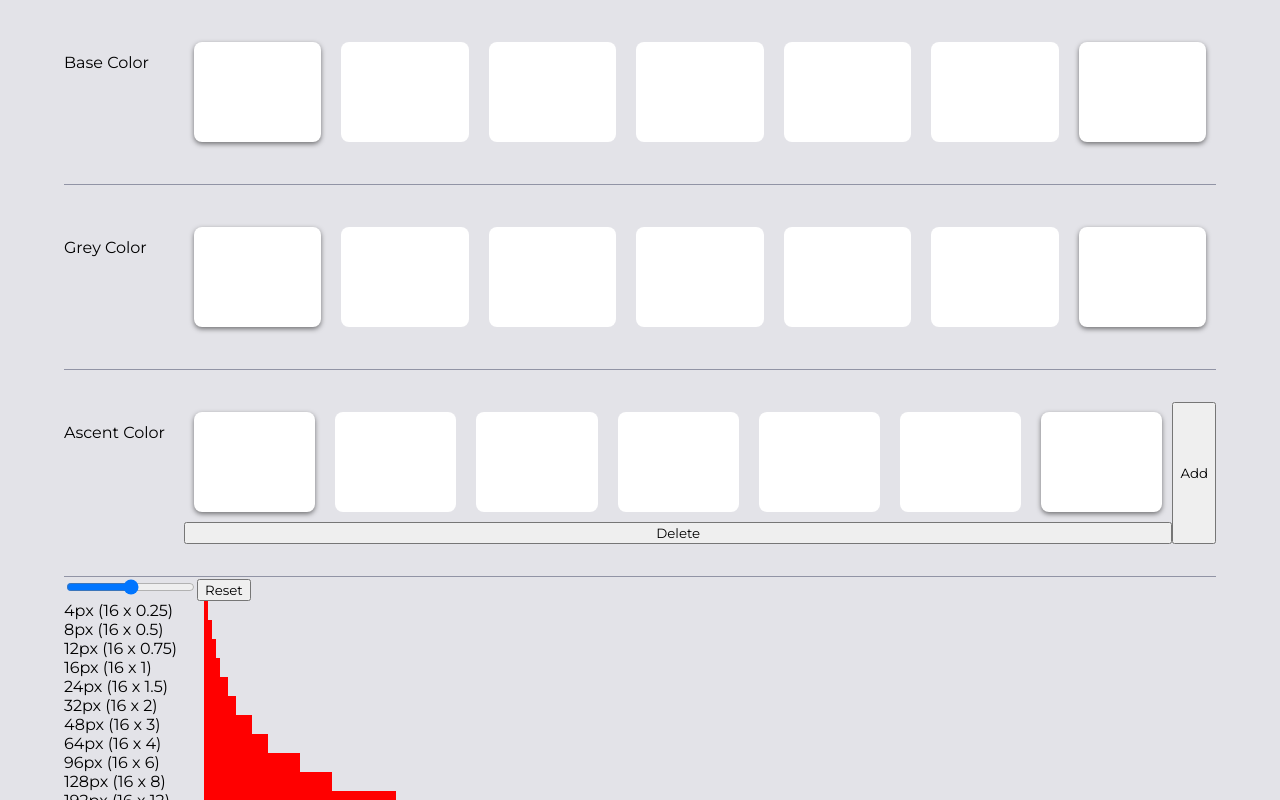
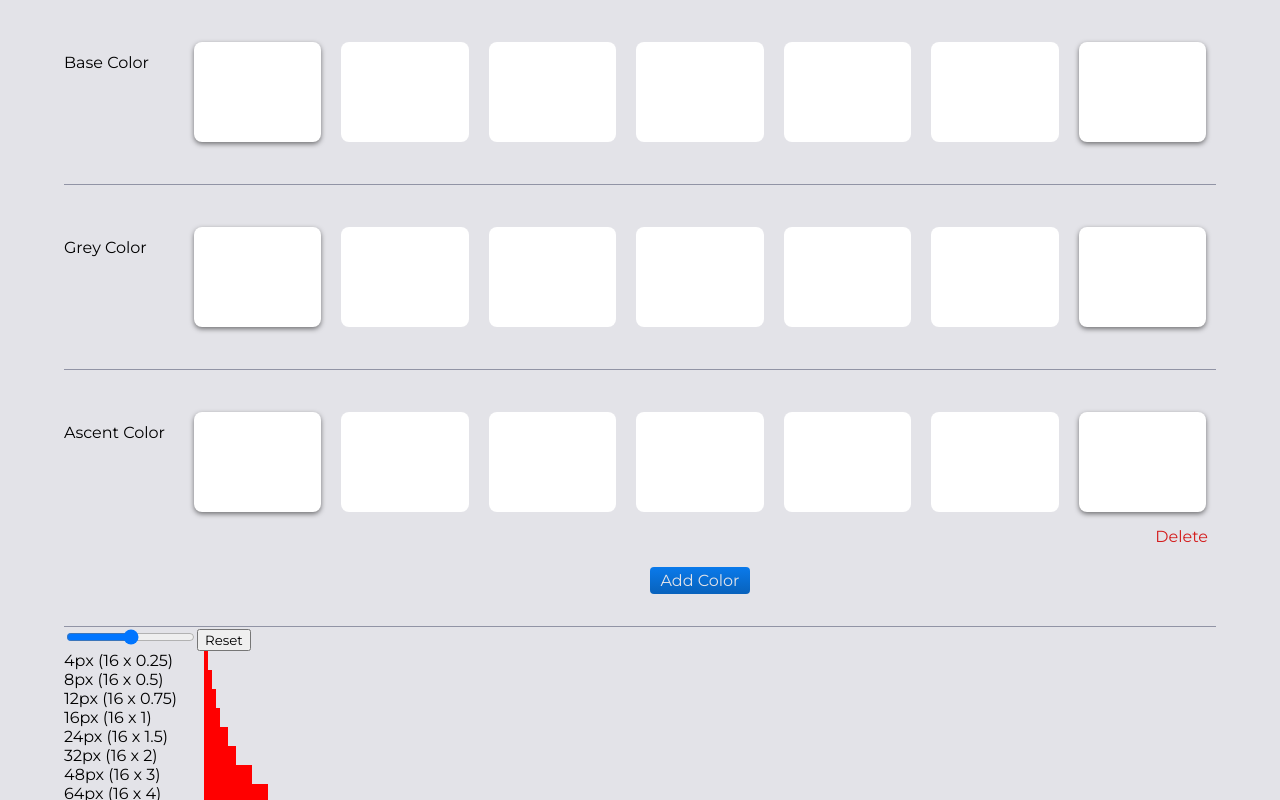
Before and after one commit to accierro/stylish, a React (Create React App) app: page / in a window 1280 px wide. Built offline with nearby package versions, Linux system fonts and the light colour scheme.

Commit message:
Style Multiple color view

```diff
--- a/src/components/color/ColorExample.tsx
+++ b/src/components/color/ColorExample.tsx
@@ -51,7 +51,8 @@ const ColorExample: React.FC<ColorExample> = ({
               width: "100%",
               minHeight: "100%",
               top: 0,
-              left: 0
+              left: 0,
+              zIndex: 9
             }}
             onClick={() => {
               setShow(null);
--- a/src/components/color/MultipleColor.tsx
+++ b/src/components/color/MultipleColor.tsx
@@ -15,9 +15,10 @@ const MultipleColor: React.FC<MultipleColorProps> = ({ title }) => {
         {colors &&
           colors.map(d => {
             return (
-              <React.Fragment key={d}>
+              <div className="container" key={d}>
                 <SingleColor key={d} />
                 <button
+                  className="delete-button"
                   onClick={() => {
                     setColors(prev => {
                       return prev.filter(a => a !== d);
@@ -26,11 +27,11 @@ const MultipleColor: React.FC<MultipleColorProps> = ({ title }) => {
                 >
                   Delete
                 </button>
-              </React.Fragment>
+              </div>
             );
           })}
-      </div>
         <button
+          className="add-button"
           onClick={() => {
             setColors(prev => {
               if (prev.length === 0) return [1];
@@ -39,8 +40,9 @@ const MultipleColor: React.FC<MultipleColorProps> = ({ title }) => {
             });
           }}
         >
-        Add
+          Add Color
         </button>
+      </div>
     </div>
   );
 };
--- a/src/components/color/NumberInputs.tsx
+++ b/src/components/color/NumberInputs.tsx
@@ -27,7 +27,7 @@ const NumberInputs: React.FC = () => {
         label="S:"
         max={100}
         min={0}
-        value={color.s}
+        value={Math.ceil(color.s)}
         onChange={e => {
           onChange(e, "s");
         }}
@@ -36,7 +36,7 @@ const NumberInputs: React.FC = () => {
         label="L:"
         max={100}
         min={0}
-        value={color.l}
+        value={Math.ceil(color.l)}
         onChange={e => {
           onChange(e, "l");
         }}
--- a/src/css/ColorPicker.scss
+++ b/src/css/ColorPicker.scss
@@ -8,7 +8,7 @@
   top: 25px;
   background: $grey-color7;
   padding-bottom: 8px;
-  z-index: 1;
+  z-index: 10;
   .buttons {
     display: flex;
     flex-direction: row;
@@ -29,7 +29,7 @@
       cursor: pointer;
     }
     .ok-button {
-      background: $base-color4;
+      background: linear-gradient($base-color4, $base-color3);
       color: $grey-color7;
       margin-right: 8px;
       &:hover {
--- a/src/css/Main.scss
+++ b/src/css/Main.scss
@@ -83,14 +83,66 @@ button {
     display: flex;
     flex: 1;
     flex-direction: column;
+    align-items: center;
+
+    .container {
+      width: 100%;
+      display: flex;
+      flex-direction: column;
+
+      .delete-button {
+        align-self: flex-end;
+        border: none;
+        appearance: none;
+        padding: 5px 8px;
+        font-size: 16px;
+        background: none;
+        color: $red-color4;
+        cursor: pointer;
+        position: relative;
+
+        &::after {
+          content: "";
+          height: 2px;
+          width: 0px;
+          position: absolute;
+          background: $red-color4;
+          transition: width 0.3s ease;
+          bottom: 0;
+          left: 0;
+          border-radius: 5px 5px 0 0;
+        }
+
+        &:hover {
+          &::after {
+            width: 100%;
+          }
+        }
+      }
+    }
+    .add-button {
+      width: 100px;
+      background: linear-gradient($base-color4, $base-color3);
+      color: $grey-color7;
+      appearance: none;
+      border: none;
+      border-radius: 4px;
+      padding: 4px 8px;
+      margin-top: 16px;
+      font-size: 16px;
+      cursor: pointer;
+      &:hover {
+        background: $base-color3;
+      }
+      &:active {
+        background: $base-color2;
+      }
+    }
 
     .single-color-view {
       border: none;
       padding: 0;
+      width: 100%;
     }
   }
-
-  button {
-    // display: none;
-  }
 }
--- a/src/css/Variables.scss
+++ b/src/css/Variables.scss
@@ -13,3 +13,11 @@ $base-color4: rgb(10, 122, 235);
 $base-color5: rgb(73, 161, 247);
 $base-color6: rgb(145, 198, 250);
 $base-color7: rgb(216, 235, 253);
+
+$red-color1: hsl(0, 94%, 30%);
+$red-color2: hsl(0, 89%, 36%);
+$red-color3: hsl(0, 83%, 42%);
+$red-color4: hsl(0, 77%, 47%);
+$red-color5: hsl(0, 75%, 58%);
+$red-color6: hsl(0, 73%, 69%);
+$red-color7: hsl(0, 70%, 80%);
```
Lines whose indentation alone changed are shown as unchanged.
